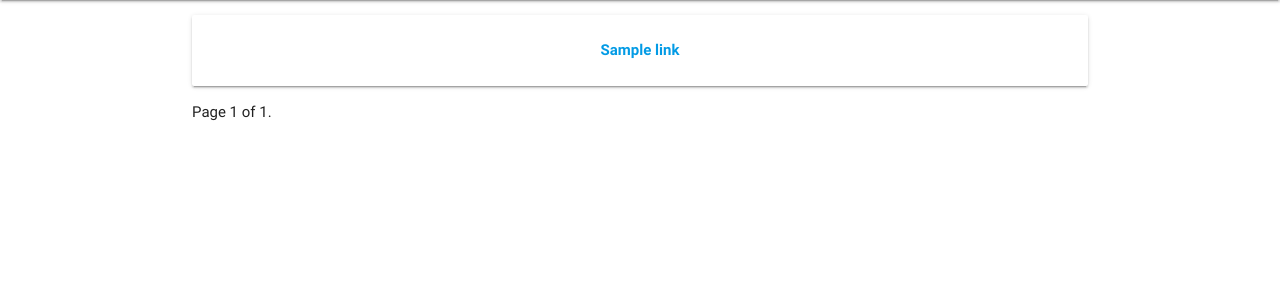
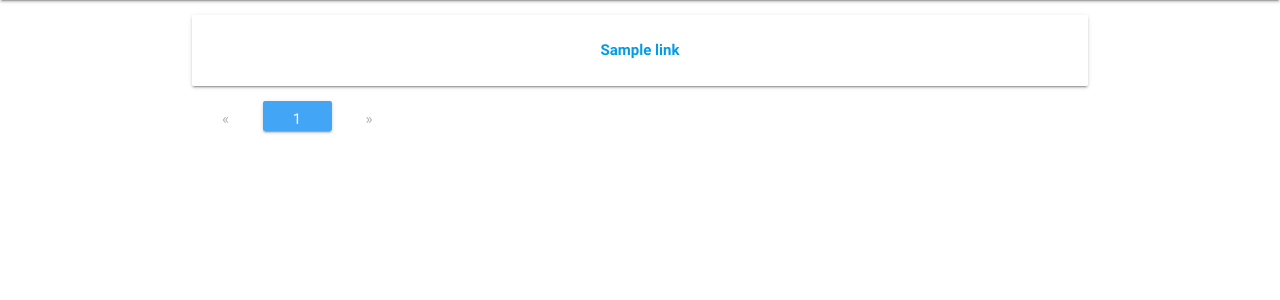
Before and after one commit to Kronostheus/Django, a Django app: template djangoproject/links/templates/links/index.html in a window 1280 px wide. Shown: the part 64-364 px from the top of the page. Run offline with Django 3.2, Linux system fonts and the light colour scheme; the template is opened without the code that fills it: most values are stand-ins (such as "Sample title", 1, 10 or a date in 2020).

Commit message:
New Pagination

```diff
--- a/djangoproject/links/templates/links/index.html
+++ b/djangoproject/links/templates/links/index.html
@@ -4,7 +4,7 @@
 <ul class='center-align'>
     {% for link in links %}
     <li class='card-panel hoverable'>
-        <a href="{{link.url}}">
+        <a href='{{link.url}}'>
             <b>{{link.title}}</b>
         </a>
     </li>
@@ -12,22 +12,49 @@
 </ul>
 
 <footer>
-    <div class="pagination">
-        <span class="step-links">
+    <!--
+    <div class='pagination'>
+        <span class='step-links'>
             {% if links.has_previous %}
-                <a href="?page=1">&laquo; first</a>
-                <a href="?page={{ links.previous_page_number }}">previous</a>
+                <a href='?page=1'>&laquo; first</a>
+                <a href='?page={{ links.previous_page_number }}'>previous</a>
             {% endif %}
 
-            <span class="current">
+            <span class='current'>
                 Page {{ links.number }} of {{ links.paginator.num_pages }}.
             </span>
 
             {% if links.has_next %}
-                <a href="?page={{ links.next_page_number }}">next</a>
-                <a href="?page={{ links.paginator.num_pages }}">last &raquo;</a>
+                <a href='?page={{ links.next_page_number }}'>next</a>
+                <a href='?page={{ links.paginator.num_pages }}'>last &raquo;</a>
             {% endif %}
         </span>
     </div>
+    -->
+    <ul class='pagination'>
+        {% if links.has_previous %}
+            <li class='waves-effect btn-flat'>
+                <a href='?page={{ links.previous_page_number }}'>&laquo;</a>
+            </li>
+        {% else %}
+            <li class='disabled btn-flat'><span>&laquo;</span></li>
+        {% endif %}
+
+        {% for i in links.paginator.page_range %}
+            {% if links.number == i %}
+                <li class='active waves-effect btn blue lighten-1'><span>{{ i }}</span></li>
+            {% else %}
+                <li  class='waves-effect btn-flat'><a href='?page={{ i }}'>{{ i }}</a></li>
+            {% endif %}
+        {% endfor %}
+
+        {% if links.has_next %}
+            <li class='waves-effect btn-flat'>
+                <a href='?page={{ links.next_page_number }}'>&raquo;</a>
+            </li>
+        {% else %}
+            <li class='disabled btn-flat'><span>&raquo;</span></li>
+        {% endif %}
+    </ul>
 </footer>
 {% endblock %}
```
